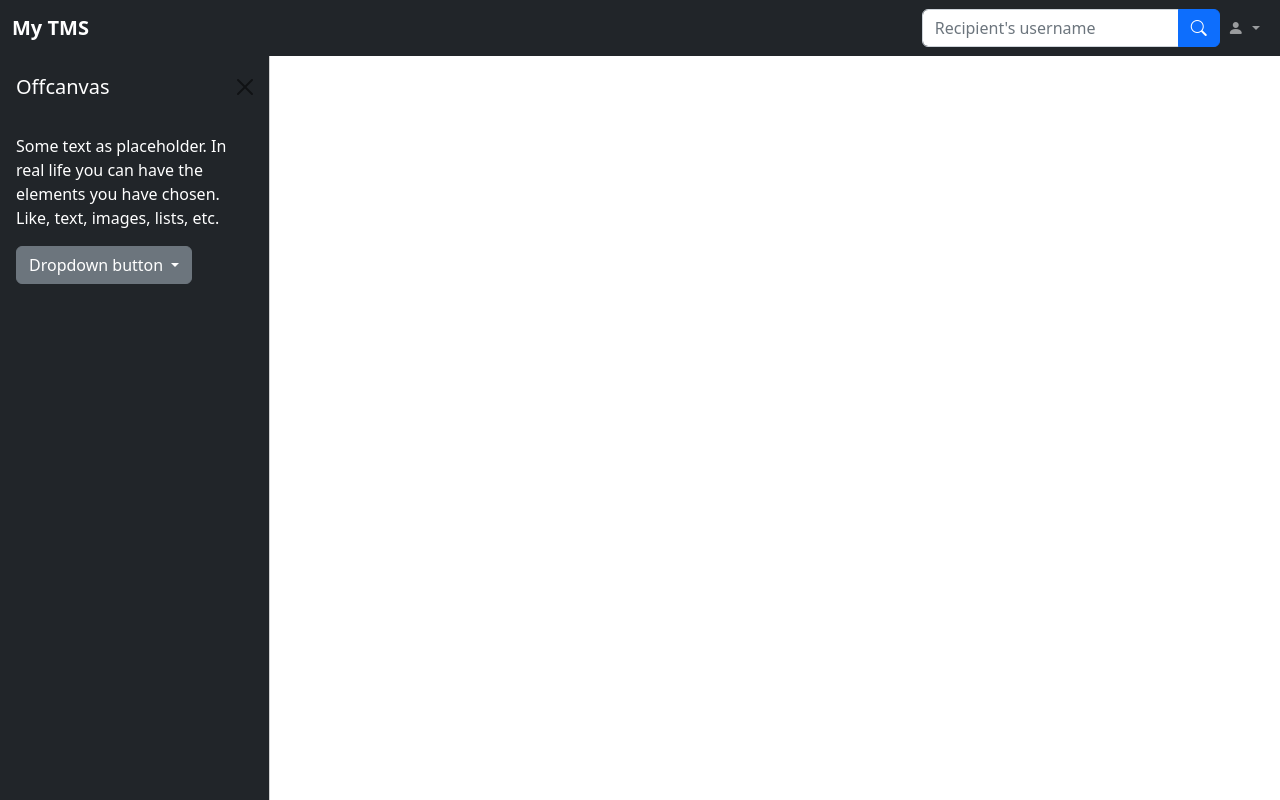
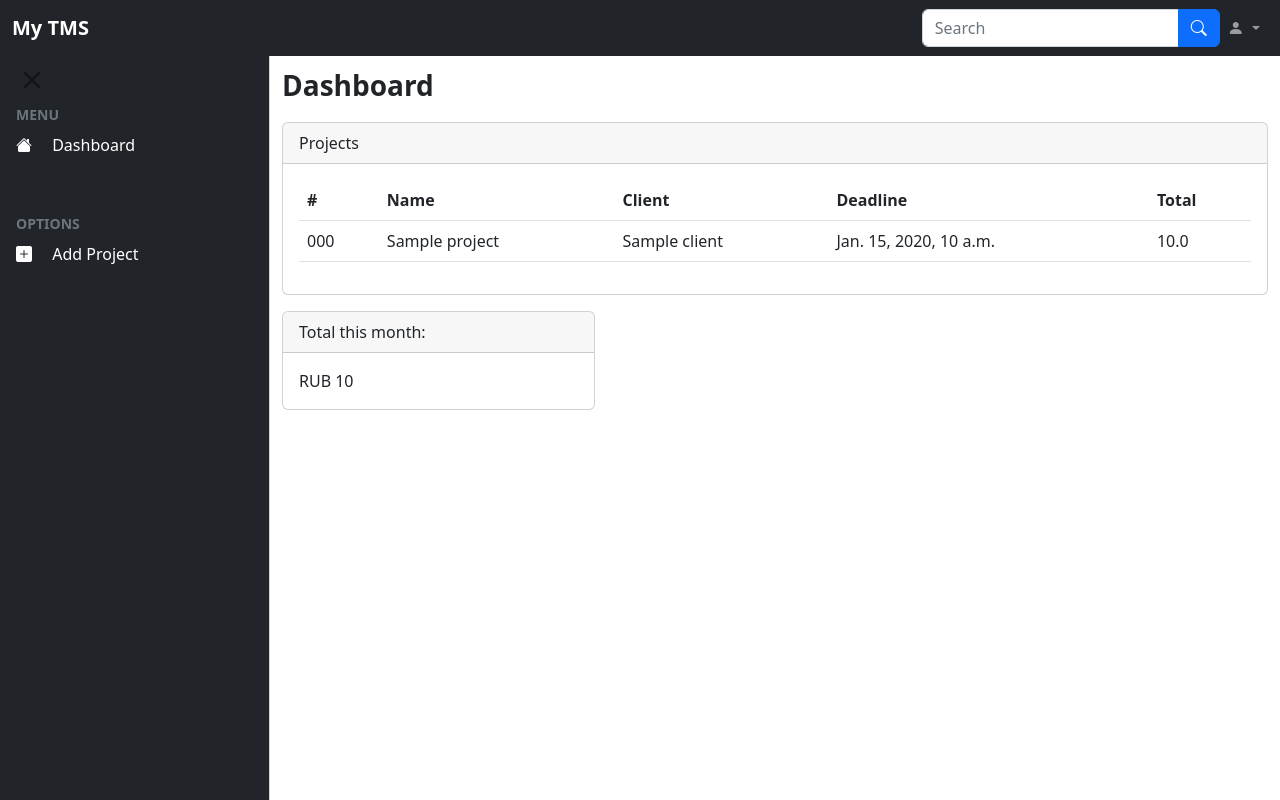
Before and after one commit to andywayde/fullstack-tms, a Django app: template dashboard/templates/dashboard/index.html in a window 1280 px wide. Run offline with Django 4.2, Linux system fonts and the light colour scheme; tables that the repository leaves empty hold one stand-in row (values such as "Sample post"); the template is opened without the code that fills it: values that come from a table or form of the project are taken from there, most other values are stand-ins (such as "Sample title", 1, 10 or a date in 2020); some libraries are stand-ins or nearby versions.

Commit message:
Add files via upload

```diff
--- a/dashboard/admin.py
+++ b/dashboard/admin.py
@@ -1,3 +1,6 @@
 from django.contrib import admin
+from .models import Client, Project
 
 # Register your models here.
+admin.site.register(Client)
+admin.site.register(Project)
--- a/dashboard/models.py
+++ b/dashboard/models.py
@@ -20,7 +20,7 @@ class Project(models.Model):
     is_completed = models.BooleanField(default=False)
 
     def __str__(self):
-        return f"{self.number}: {self.name}"
+        return f"({self.number}) {self.client}: {self.name}"
 
     class Meta:
         ordering = ['date_created']
--- a/dashboard/static/dashboard/css/style.css
+++ b/dashboard/static/dashboard/css/style.css
@@ -11,6 +11,9 @@
     body {
         overflow: auto !important;
     }
+    main {
+      margin-left: var(--offcanvas-width);
+    }
     #sidebar-nav {
         transform: none;
         visibility: visible !important;
--- a/dashboard/templates/dashboard/base.html
+++ b/dashboard/templates/dashboard/base.html
@@ -23,8 +23,11 @@
   <body>
     {% include 'dashboard/navbar.html' %}
     {% include 'dashboard/offcanvas.html' %}
+    <main class="mt-5 pt-3">
     {% block content %}
+
     {% endblock content %}
+    </main>
     <script src="{% static 'dashboard/js/bootstrap.bundle.min.js' %}"></script>
     <script src="{% static 'dashboard/js/jquery-3.6.1.js' %}"></script>
     <script src="{% static 'dashboard/js/jquery.dataTables.min.js' %}"></script>
--- a/dashboard/templates/dashboard/index.html
+++ b/dashboard/templates/dashboard/index.html
@@ -1 +1,57 @@
-{% extends 'dashboard/base.html' %} {% block content %} {% endblock content %}
+{% extends 'dashboard/base.html' %}
+{% block content %}
+    <div class="container-fluid">
+        <div class="row">
+            <div class="col-md-12 fw-bold fs-3">
+                Dashboard
+            </div>
+        </div>
+        <div class="row">
+            <div class="col">
+                <div class="card mt-3">
+                    <div class="card-header">
+                        Projects
+                    </div>
+                    <div class="card-body">
+                        <div class="table-responsive">
+                            <table class="table">
+                                <thead>
+                                  <tr>
+                                    <th scope="col">#</th>
+                                    <th scope="col">Name</th>
+                                    <th scope="col">Client</th>
+                                    <th scope="col">Deadline</th>
+                                    <th scope="col">Total</th>
+                                  </tr>
+                                </thead>
+                                <tbody>
+                                  {% for project in active_projects %}
+                                  <tr>
+                                    <td>{{ project.number }}</td>
+                                    <td>{{ project.name }}</td>
+                                    <td>{{ project.client }}</td>
+                                    <td>{{ project.deadline }}</td>
+                                    <td>{{ project.total }}</td>
+                                  </tr>
+                                  {% endfor %}
+                                </tbody>
+                              </table>
+                        </div>
+                    </div>
+                </div>
+            </div>
+        </div>
+        <div class="row">
+          <div class="col-lg-4">
+            <div class="card mt-3">
+              <div class="card-header">
+                Total this month:
+              </div>
+              <div class="card-body">
+                RUB {{ month_total }}
+              </div>
+            </div>
+          </div>
+        </div>
+    </div>
+{% endblock content %}
--- a/dashboard/templates/dashboard/navbar.html
+++ b/dashboard/templates/dashboard/navbar.html
@@ -1,4 +1,4 @@
-<nav class="navbar navbar-expand-lg navbar-dark bg-dark">
+<nav class="navbar navbar-expand-lg navbar-dark bg-dark fixed-top">
   <div class="container-fluid">
     <button
       class="navbar-toggler me-3"
@@ -27,8 +27,8 @@
           <input
             type="text"
             class="form-control"
-            placeholder="Recipient's username"
-            aria-label="Recipient's username"
+            placeholder="Search"
+            aria-label="Search"
             aria-describedby="button-addon2"
           />
           <button class="btn btn-primary" type="button" id="button-addon2">
--- a/dashboard/templates/dashboard/offcanvas.html
+++ b/dashboard/templates/dashboard/offcanvas.html
@@ -6,33 +6,54 @@
   data-bs-backdrop="false"
 >
   <div class="offcanvas-header">
-    <h5 class="offcanvas-title" id="offcanvasExampleLabel">Offcanvas</h5>
     <button
       type="button"
+      id="btn-offcanvas-close"
       class="btn-close text-reset"
       data-bs-dismiss="offcanvas"
       aria-label="Close"
     ></button>
   </div>
-  <div class="offcanvas-body">
-    <div>
-      Some text as placeholder. In real life you can have the elements you have
-      chosen. Like, text, images, lists, etc.
-    </div>
-    <div class="dropdown mt-3">
-      <button
-        class="btn btn-secondary dropdown-toggle"
-        type="button"
-        id="dropdownMenuButton"
-        data-bs-toggle="dropdown"
-      >
-        Dropdown button
-      </button>
-      <ul class="dropdown-menu" aria-labelledby="dropdownMenuButton">
-        <li><a class="dropdown-item" href="#">Action</a></li>
-        <li><a class="dropdown-item" href="#">Another action</a></li>
-        <li><a class="dropdown-item" href="#">Something else here</a></li>
+  <div class="offcanvas-body p-0">
+    <nav class="navbar-dark">
+      <ul class="navbar-nav">
+        <li>
+          <div class="text-muted small fw-bold text-uppercase px-3">
+            MENU
+          </div>
+        </li>
+        <li>
+          <a href="{% url 'dashboard' %}" class="nav-link px-3 active">
+            <span class="me-3">
+              <i class="bi bi-house-fill"></i>
+            </span>
+            <span>
+              Dashboard
+            </span>
+          </a>
+        </li>
+        <li class="my-4">
+          <hr class="dropdown-divider">
+        </li>
+        <li>
+          <div class="text-muted small fw-bold text-uppercase px-3">
+            OPTIONS
+          </div>
+        </li>
+        <li>
+          <a href="{% url 'new-project' %}" class="nav-link px-3 active">
+            <span class="me-3">
+              <i class="bi bi-plus-square-fill"></i>
+            </span>
+            <span>
+              Add Project
+            </span>
+          </a>
+        </li>
+        <li class="my-4">
+          <hr class="dropdown-divider">
+        </li>
       </ul>
-    </div>
+    </nav>
   </div>
 </div>
--- a/dashboard/urls.py
+++ b/dashboard/urls.py
@@ -1,6 +1,7 @@
 from django.urls import path
-from .views import dashboard
+from .views import dashboard, new_project
 
 urlpatterns = [
     path('', dashboard, name='dashboard'),
+    path('/new', new_project, name='new-project'),
 ]
--- a/my_tms/settings.py
+++ b/my_tms/settings.py
@@ -39,7 +39,11 @@ INSTALLED_APPS = [
     'django.contrib.messages',
     'django.contrib.staticfiles',
     'dashboard.apps.DashboardConfig',
+    'crispy_forms',
+    'crispy_bootstrap5',
 ]
+
+CRISPY_TEMPLATE_PACK = 'bootstrap5'
 
 MIDDLEWARE = [
     'django.middleware.security.SecurityMiddleware',
```
Also changed, not shown: dashboard/forms.py (added, +21 -0 lines), dashboard/templates/dashboard/add_project.html (added, +23 -0 lines), dashboard/views.py (+37 -2 lines).
